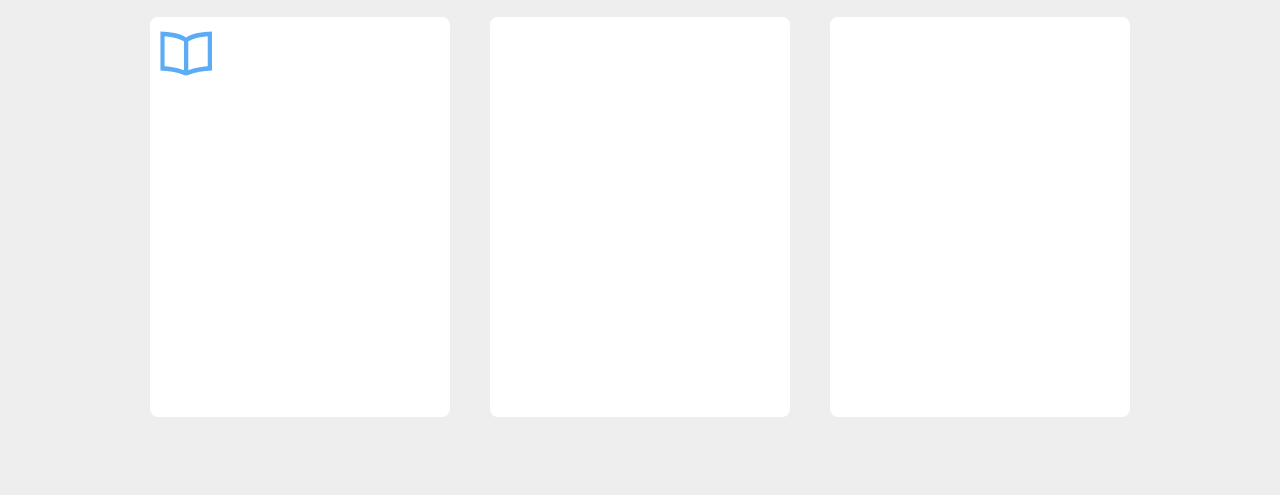
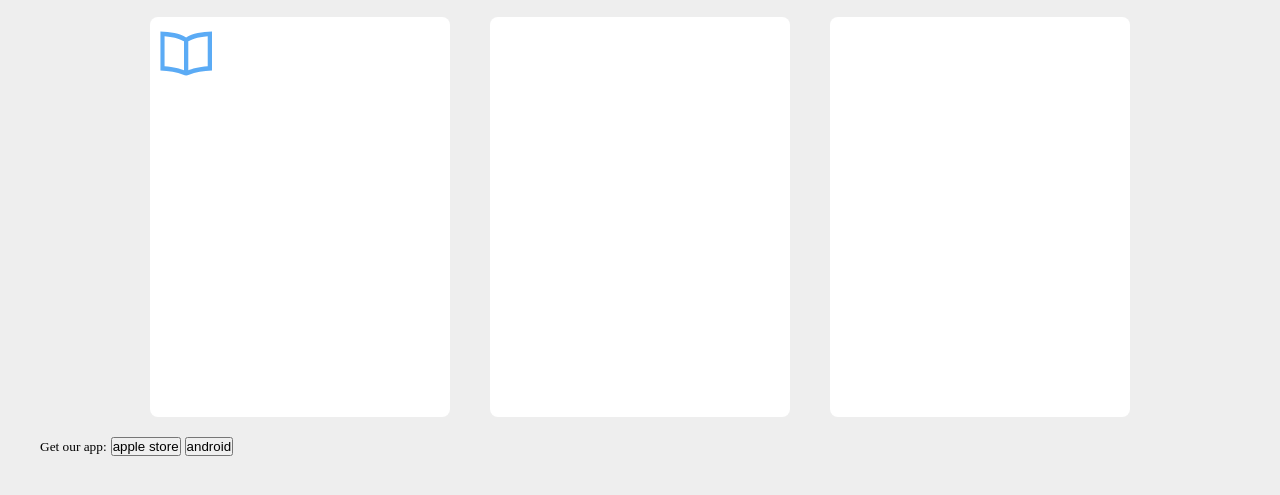
Before and after one commit to to0MuchAtOnce/bookish, a plain HTML site: page index.html in a window 1280 px wide. Shown: the part 129-624 px from the top of the page. Drawn offline with Linux system fonts and the light colour scheme.

Commit message:
changes to html

```diff
--- a/index.html
+++ b/index.html
@@ -88,12 +88,17 @@
               </clipPath>
             </defs>
           </svg>
-
         </div>
       </div>
       <div class="card"></div>
       <div class="card"></div>
     </div>
+
+    <footer class="footer">
+      <small>Get our app:</small>
+      <button class="btn">apple store</button>
+      <button class="btn">android</button>
+    </footer>
   </div>
 
 </body>
```
